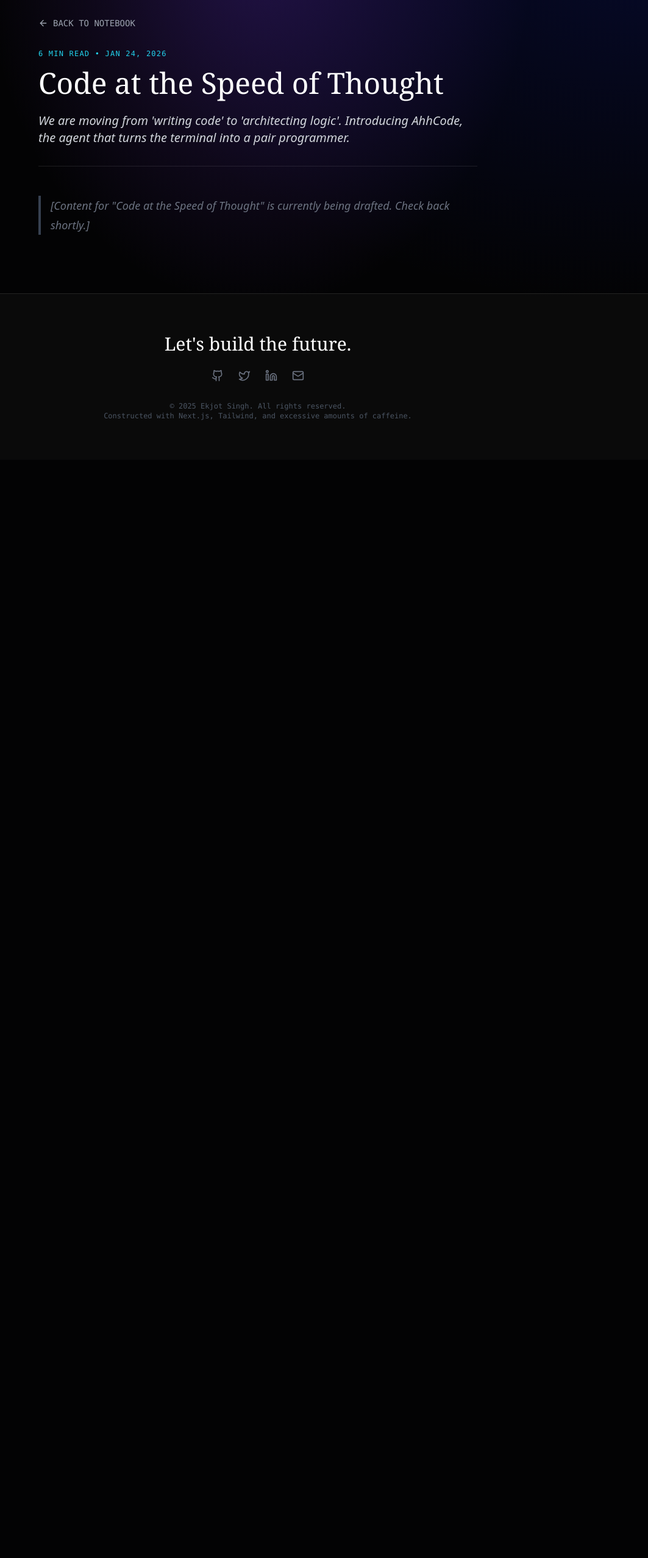
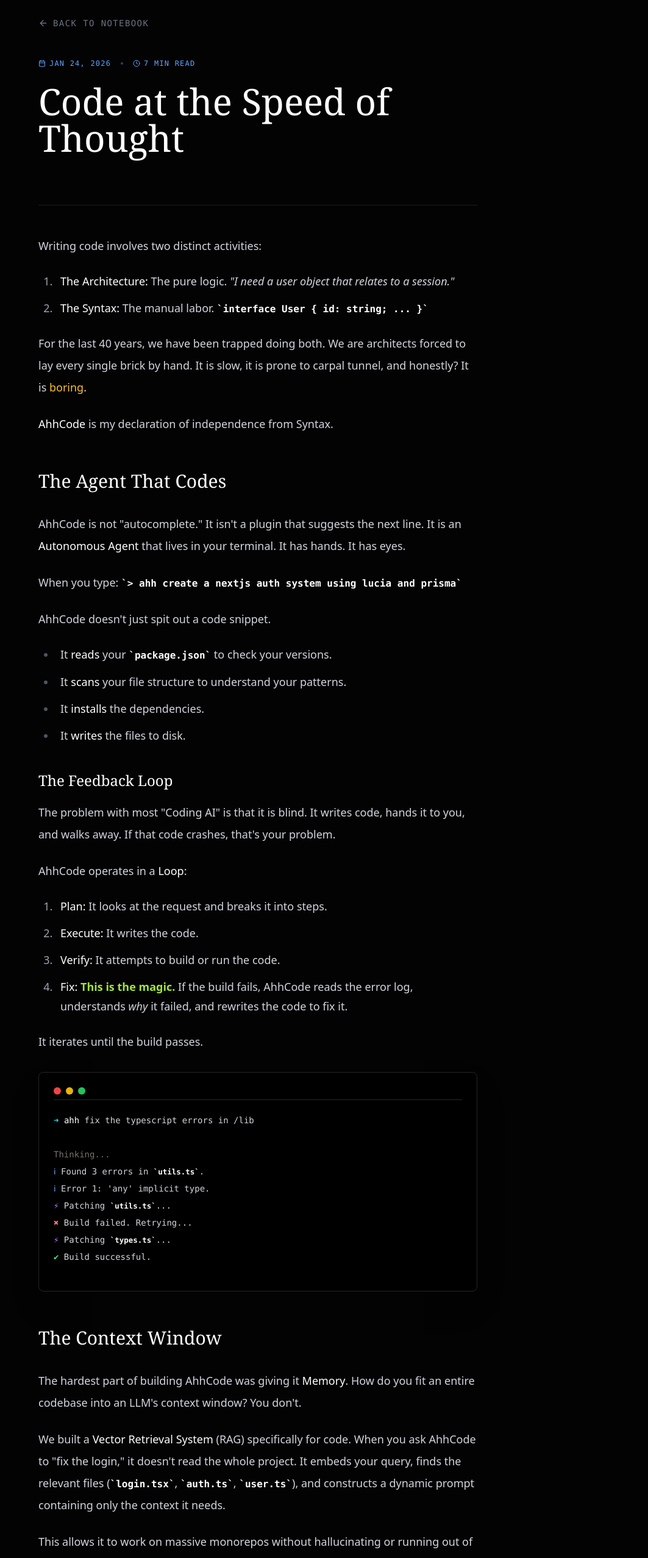
Before and after one commit to ekjotsinghmakhija/website, a Next.js app: page /blog/ahhcode in a window 1280 px wide. Shown: the part 100-2655 px from the top of the page at 61% size, without its empty margins (217-1280 px from the left). Before the commit the page ends 854 px from the top, so only its background shows below. Built offline with nearby package versions, Linux system fonts and the light colour scheme.

Commit message:
content: add ahhcode blog post

```diff
--- /dev/null
+++ b/src/app/blog/ahhcode/page.mdx
@@ -0,0 +1,81 @@
+import NotebookLayout from '@/components/layout/NotebookLayout';
+import { Terminal, Cpu, GitBranch, ArrowRight, RefreshCw, CheckCircle2 } from 'lucide-react';
+
+export const meta = {
+  title: "Code at the Speed of Thought",
+  date: "Jan 24, 2026",
+  readTime: "7 min read",
+  tag: "Magnum Opus"
+};
+
+<NotebookLayout meta={meta}>
+
+Writing code involves two distinct activities:
+1.  **The Architecture:** The pure logic. *"I need a user object that relates to a session."*
+2.  **The Syntax:** The manual labor. `interface User { id: string; ... }`
+
+For the last 40 years, we have been trapped doing both.
+We are architects forced to lay every single brick by hand. It is slow, it is prone to carpal tunnel, and honestly? It is <span className="text-amber-400">boring</span>.
+
+**AhhCode** is my declaration of independence from Syntax.
+
+## The Agent That Codes
+
+AhhCode is not "autocomplete." It isn't a plugin that suggests the next line.
+It is an **Autonomous Agent** that lives in your terminal. It has hands. It has eyes.
+
+When you type:
+`> ahh create a nextjs auth system using lucia and prisma`
+
+AhhCode doesn't just spit out a code snippet.
+* It **reads** your `package.json` to check your versions.
+* It **scans** your file structure to understand your patterns.
+* It **installs** the dependencies.
+* It **writes** the files to disk.
+
+### The Feedback Loop
+
+The problem with most "Coding AI" is that it is blind. It writes code, hands it to you, and walks away. If that code crashes, that's your problem.
+
+AhhCode operates in a **Loop**:
+1.  **Plan:** It looks at the request and breaks it into steps.
+2.  **Execute:** It writes the code.
+3.  **Verify:** It attempts to build or run the code.
+4.  **Fix:** <span className="text-lime-400 font-bold">This is the magic.</span> If the build fails, AhhCode reads the error log, understands *why* it failed, and rewrites the code to fix it.
+
+It iterates until the build passes.
+
+<div className="my-8 p-6 bg-black border border-stone-800 rounded-lg font-mono text-sm text-stone-300 shadow-2xl">
+  <div className="flex gap-2 mb-4 border-b border-stone-800 pb-2">
+    <div className="w-3 h-3 rounded-full bg-red-500"/>
+    <div className="w-3 h-3 rounded-full bg-yellow-500"/>
+    <div className="w-3 h-3 rounded-full bg-green-500"/>
+  </div>
+  <span className="text-cyan-400">➜</span> <span className="text-white">ahh</span> fix the typescript errors in /lib<br/><br/>
+  <span className="text-stone-500">Thinking...</span><br/>
+  <span className="text-blue-400">ℹ</span> Found 3 errors in `utils.ts`.<br/>
+  <span className="text-blue-400">ℹ</span> Error 1: 'any' implicit type.<br/>
+  <span className="text-purple-400">⚡</span> Patching `utils.ts`...<br/>
+  <span className="text-red-400">✖</span> Build failed. Retrying...<br/>
+  <span className="text-purple-400">⚡</span> Patching `types.ts`...<br/>
+  <span className="text-green-400">✔</span> Build successful.
+</div>
+
+## The Context Window
+
+The hardest part of building AhhCode was giving it **Memory**.
+How do you fit an entire codebase into an LLM's context window? You don't.
+
+We built a **Vector Retrieval System** (RAG) specifically for code.
+When you ask AhhCode to "fix the login," it doesn't read the whole project. It embeds your query, finds the relevant files (`login.tsx`, `auth.ts`, `user.ts`), and constructs a dynamic prompt containing only the context it needs.
+
+This allows it to work on massive monorepos without hallucinating or running out of tokens.
+
+## The End of "Grind"
+
+I built AhhCode because I want to focus on the **What**, not the **How**.
+I want to build systems, not type characters.
+
+This tool transforms the terminal from a command line into a conversation with a competent junior engineer who never sleeps, never complains, and types at 10,000 words per minute.
+
+</NotebookLayout>
```
